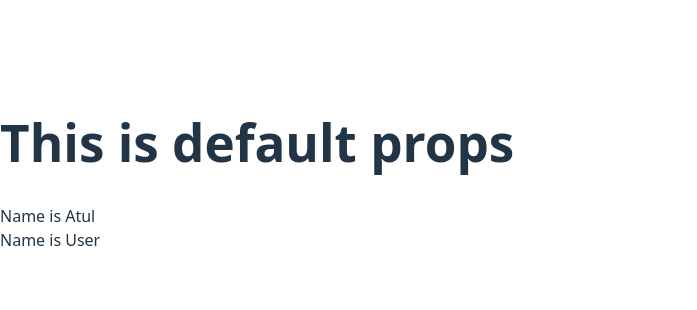
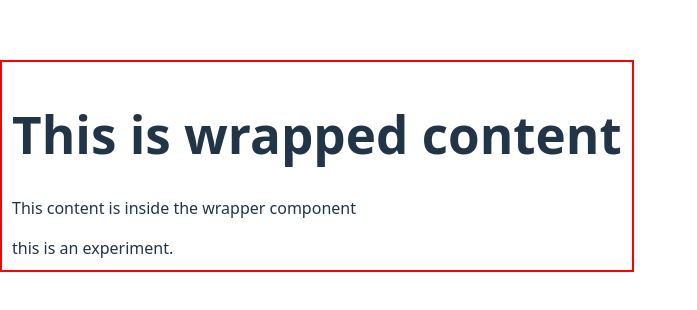
Before and after one commit to atulendrasinghyadav/React-Practice, a React (Vite) app: page / in a window 1280 px wide. Shown: the part 234-544 px from the top of the page, without its empty margins (0-697 px from the left). Built offline with nearby package versions, Linux system fonts and the light colour scheme.

Commit message:
Styles and JSX in props

```diff
--- a/src/App.jsx
+++ b/src/App.jsx
@@ -57,6 +57,7 @@ import Todo from "./Todo";
 import ToggleHTML from "./ToggleHTML";
 import Props from "./Props";
 import DefaultProps from "./DefaultProps";
+import Wrapper from "./Wrapper";
 
 function App(){
   return(
@@ -65,7 +66,11 @@ function App(){
       {/* <State /> */}
       {/* <ToggleHTML /> */}
       {/* <Props /> */}
-      <DefaultProps />
+      {/* <DefaultProps /> */}
+      <Wrapper>
+        <h1>This is wrapped content</h1>
+        <p>This content is inside the wrapper component</p>
+      </Wrapper>
     </div>
   )
 }
--- /dev/null
+++ b/src/Wrapper.jsx
@@ -0,0 +1,10 @@
+function Wrapper({children}){//styles and jsx in props
+    return(
+        <div style={{border: "2px solid red", padding: "10px"}}>
+            {children}
+            this is an experiment.
+        </div>
+    )
+}
+
+export default Wrapper;
```
